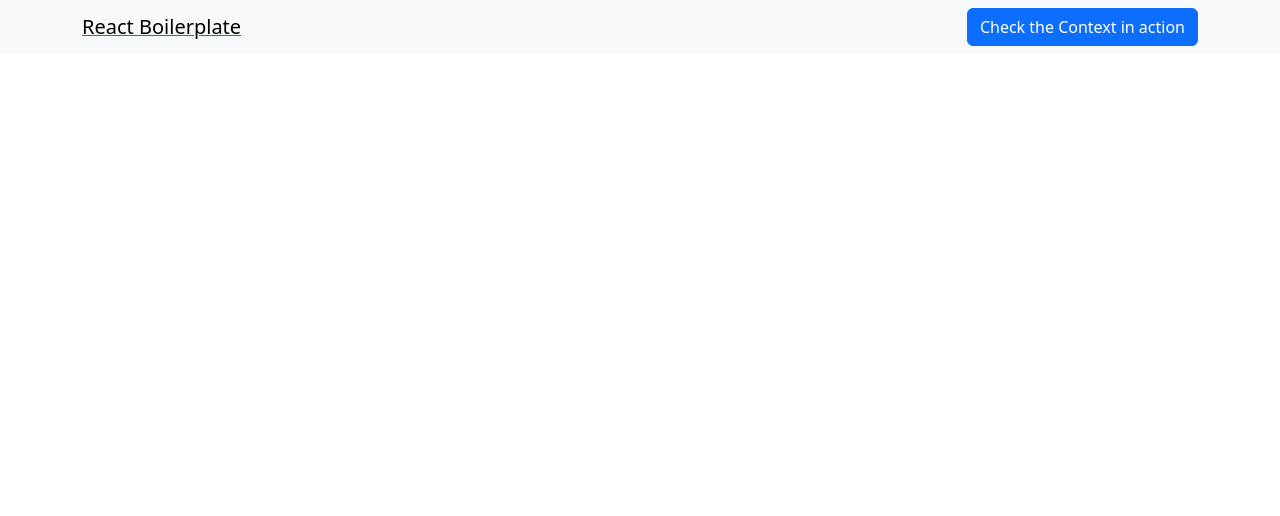
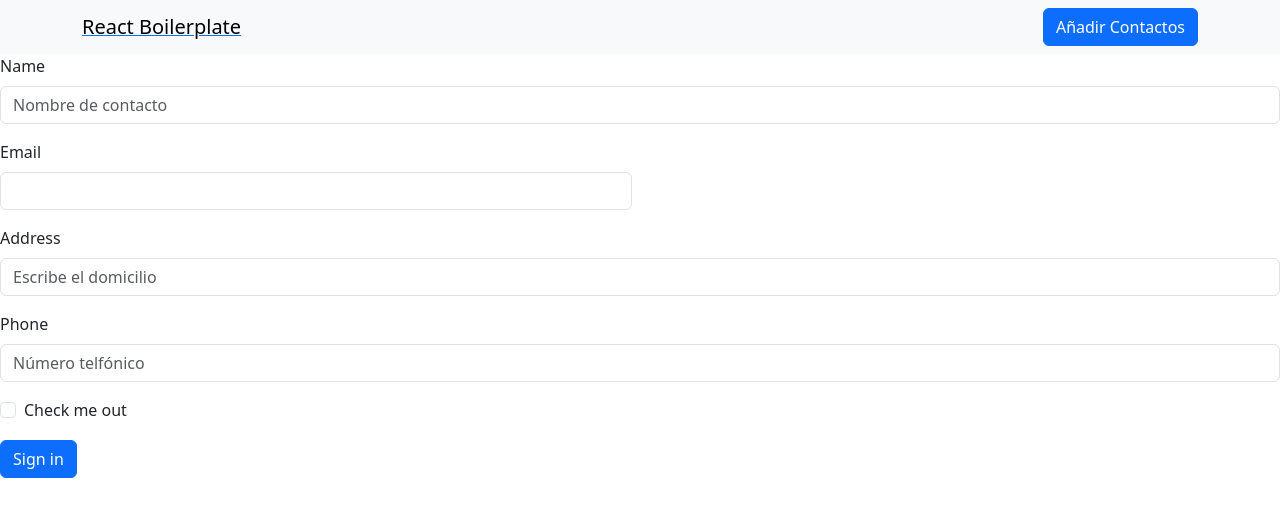
Before and after one commit to 4GeeksAcademy/Daniela-MV_Lista-de-Constactos, a React (Vite) app: page /formulario in a window 1280 px wide. Shown: the top 516 px of the page. Built offline with nearby package versions, Linux system fonts and the light colour scheme.

Commit message:
Terminar formulaio/agregar boton

```diff
--- a/src/components/Navbar.jsx
+++ b/src/components/Navbar.jsx
@@ -9,8 +9,8 @@ export const Navbar = () => {
 					<span className="navbar-brand mb-0 h1">React Boilerplate</span>
 				</Link>
 				<div className="ml-auto">
-					<Link to="/demo">
-						<button className="btn btn-primary">Check the Context in action</button>
+					<Link to="/formulario">
+						<button className="btn btn-primary">Añadir Contactos</button>
 					</Link>
 				</div>
 			</div>
--- a/src/pages/Formulario.jsx
+++ b/src/pages/Formulario.jsx
@@ -2,17 +2,17 @@ import { useState } from "react"
 import useGlobalReducer from "../hooks/useGlobalReducer"
 import { useNavigate } from "react-router-dom"
 
-const addContacts = () => {
+const AddContacts = () => {
     const navigate = useNavigate();
     const { store, dispatch } = useGlobalReducer();
-    const { form, setForm } = useState({
+    const [form, setForm] = useState({
         name: "",
         address: "",
         phone: "",
         email: "",
     })
 
-    const formChage = (e) => {
+    const formChange = (e) => {
         setForm({ ...form, [e.target.name]: e.target.value })
     }
 
@@ -35,43 +35,28 @@ const addContacts = () => {
         .then((newContact) => {
             dispatch({
                 type: "add-contact",
-                payload: newContact
+                payload:newContact
             })
         })
         .catch((error) => console.error("Error creating contact:", error))
 }
 return (
-    <form className="row g-3">
+    <form className="row g-3" onSubmit={FormSubmit}>
+         <div className="col-12">
+            <label htmlFor="inputName" className="form-label">Name</label>
+            <input type="text" className="form-control" id="inputName" placeholder="Nombre de contacto" value={form.name} onChange={formChange} name="name"/>
+        </div>
         <div className="col-md-6">
             <label htmlFor="inputEmail4" className="form-label">Email</label>
-            <input type="email" className="form-control" id="inputEmail4" value={form.email} />
-        </div>
-        <div className="col-md-6">
-            <label htmlFor="inputPassword4" className="form-label">Password</label>
-            <input type="password" className="form-control" id="inputPassword4"/>
+            <input type="email" className="form-control" id="inputEmail4" value={form.email} onChange={formChange} name= "email" />
         </div>
         <div className="col-12">
             <label htmlFor="inputAddress" className="form-label">Address</label>
-            <input type="text" className="form-control" id="inputAddress" placeholder="1234 Main St"/>
+            <input type="text" className="form-control" id="inputAddress" placeholder="Escribe el domicilio" value={form.address} onChange={formChange} name="address"/>
         </div>
         <div className="col-12">
-            <label htmlFor="inputAddress2" className="form-label">Address 2</label>
-            <input type="text" className="form-control" id="inputAddress2" placeholder="Apartment, studio, or floor"/>
-        </div>
-        <div className="col-md-6">
-            <label htmlFor="inputCity" className="form-label">City</label>
-            <input type="text" className="form-control" id="inputCity"/>
-        </div>
-        <div className="col-md-4">
-            <label htmlFor="inputState" className="form-label">State</label>
-            <select id="inputState" className="form-select">
-                <option selected>Choose...</option>
-                <option>...</option>
-            </select>
-        </div>
-        <div className="col-md-2">
-            <label htmlFor="inputZip" className="form-label">Zip</label>
-            <input type="text" className="form-control" id="inputZip"/>
+            <label htmlFor="inputphone" className="form-label">Phone</label>
+            <input type="text" className="form-control" id="inputPhone" placeholder="Número telfónico" value={form.phone} onChange={formChange} name="phone"/>
         </div>
         <div className="col-12">
             <div className="form-check">
@@ -89,4 +74,4 @@ return (
 
 }
 
-export default addContacts;
+export default AddContacts;
--- a/src/routes.jsx
+++ b/src/routes.jsx
@@ -9,8 +9,7 @@ import { Layout } from "./pages/Layout";
 import { Home } from "./pages/Home";
 import { Single } from "./pages/Single";
 import { Demo } from "./pages/Demo";
-
-import addContacts from "./pages/Formulario";
+import AddContacts from "./pages/Formulario.jsx"
 
 
 export const router = createBrowserRouter(
@@ -28,7 +27,7 @@ export const router = createBrowserRouter(
         <Route path= "/" element={<Home />} />
         <Route path="/single/:theId" element={ <Single />} />  {/* Dynamic route for single items */}
         <Route path="/demo" element={<Demo />} />
-        <Route path="/formulario" element={<addContacts/>} />
+        <Route path="/formulario" element={<AddContacts/>} />
 
 
       </Route>
```
